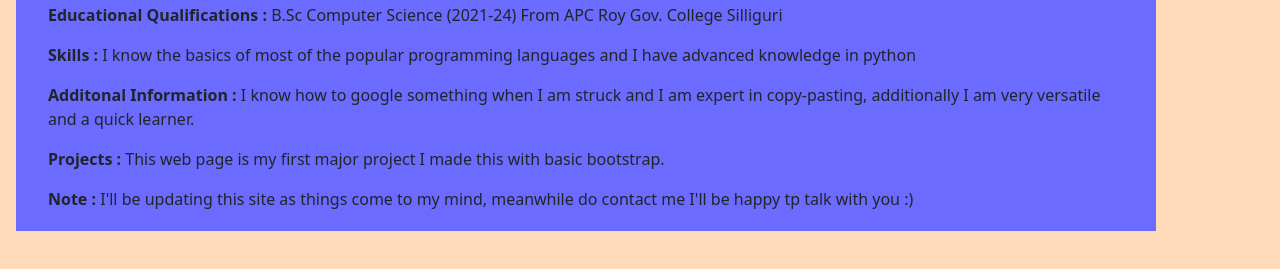
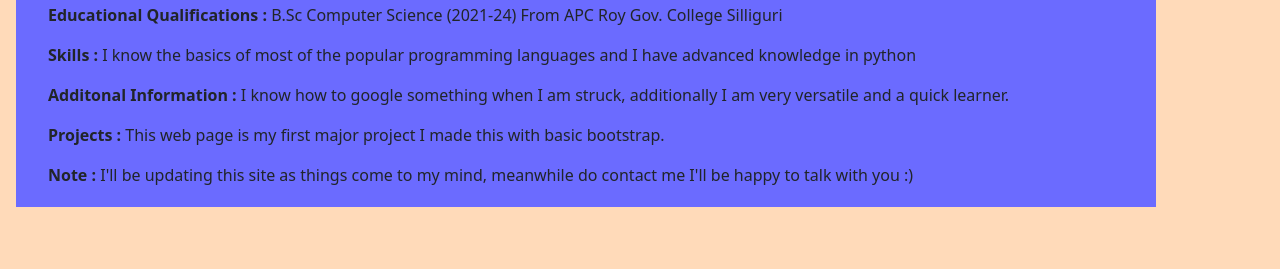
Before and after one commit to stabgoblin/aboutme, a plain HTML site: page index.htm in a window 1280 px wide. Shown: the part 387-656 px from the top of the page. Drawn offline with nearby package versions, Linux system fonts and the light colour scheme.

Commit message:
Removed unnecesary information

```diff
--- a/index.htm
+++ b/index.htm
@@ -26,10 +26,10 @@
             <div class="row m-3 p-1">
                 <div class="">
                     <p><strong>Educational Qualifications : </strong>B.Sc Computer Science (2021-24) From APC Roy Gov. College Silliguri</p>
-                    <p><strong>Skills : </strong>I know the basics of most of the popular programming languages and I have advanced knowledge in python</p>
-                    <p><strong> Additonal Information : </strong>I know how to google something when I am struck and I am expert in copy-pasting, additionally I am very versatile and a quick learner.</p>
+                    <p><strong> Skills : </strong>I know the basics of most of the popular programming languages and I have advanced knowledge in python</p>
+                    <p><strong> Additonal Information : </strong>I know how to google something when I am struck, additionally I am very versatile and a quick learner.</p>
                     <p><strong> Projects : </strong>This web page is my first major project I made this with basic bootstrap.</p>
-                    <p><strong> Note : </strong>I'll be updating this site as things come to my mind, meanwhile do contact me I'll be happy tp talk with you :)</p>
+                    <p><strong> Note : </strong>I'll be updating this site as things come to my mind, meanwhile do contact me I'll be happy to talk with you :)</p>
                 </div>
             </div>
         </div>
```
